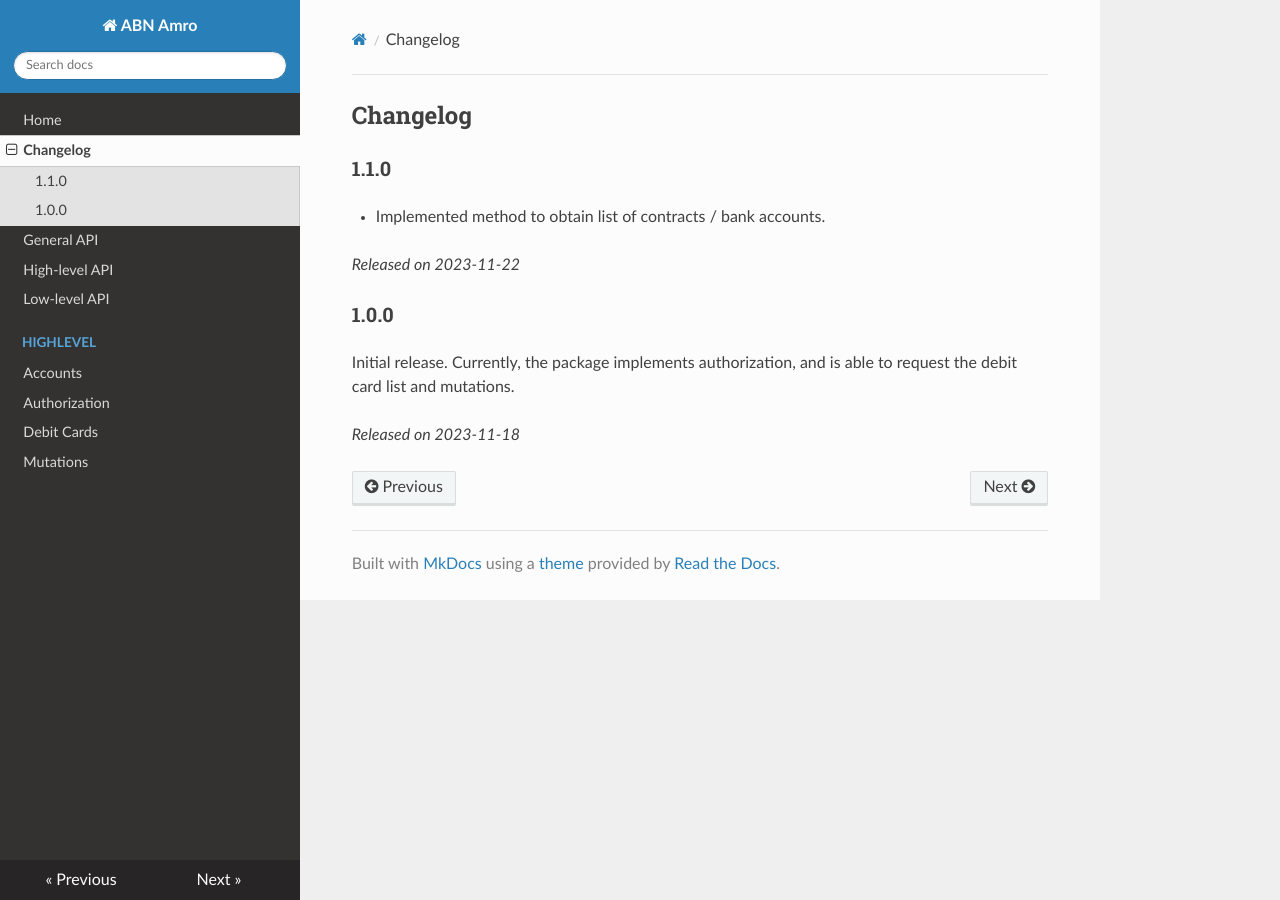
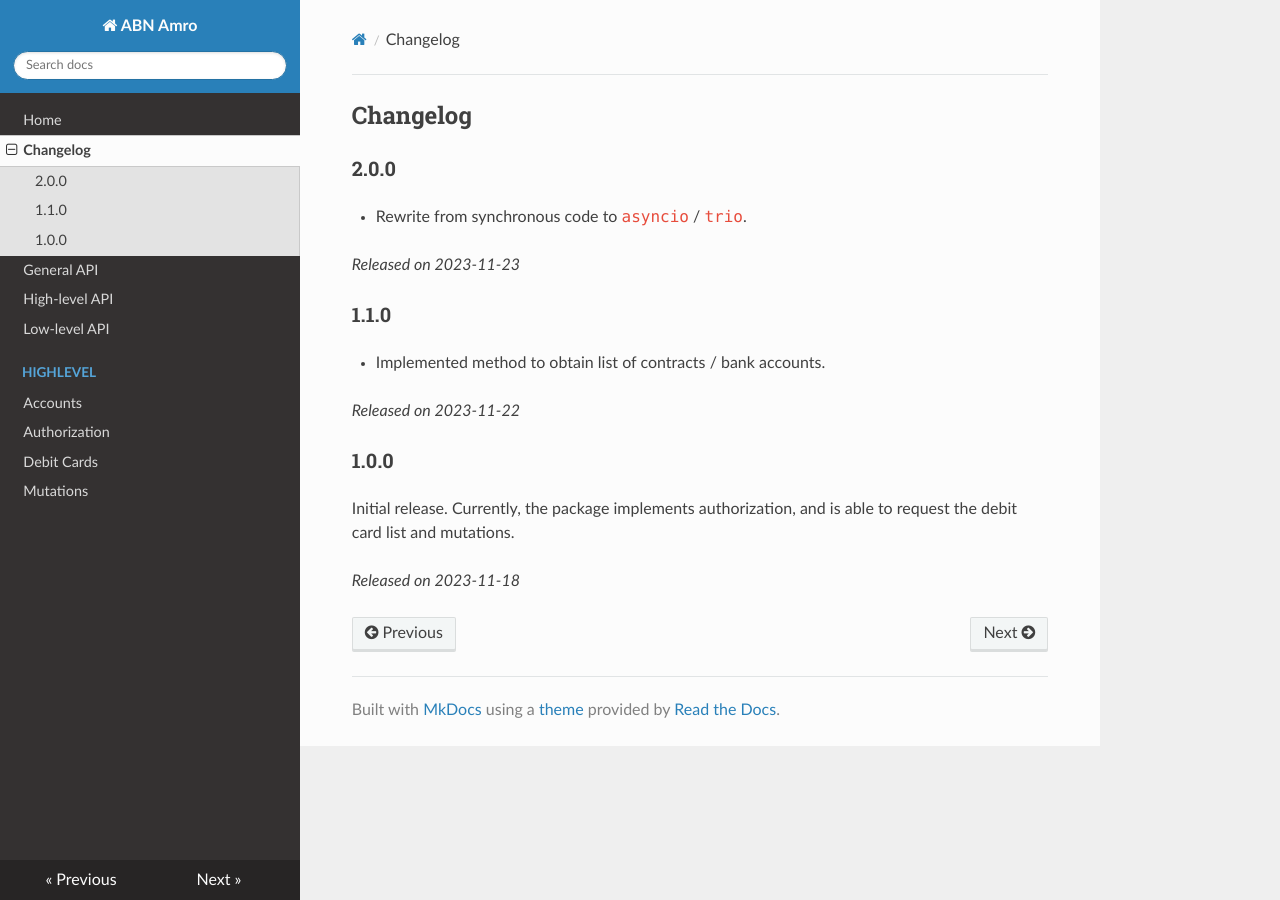
Before and after one commit to kinnay/ABN-Amro, an MkDocs documentation site: the page built from docs/changelog.md, in a window 1280 px wide. Built offline with MkDocs 1.6.1, drawn with Linux system fonts in a browser that asks for light colours; nearby versions of some CDN libraries.

Commit message:
Release 2.0.0

```diff
--- a/docs/changelog.md
+++ b/docs/changelog.md
@@ -1,5 +1,10 @@
 
 ## Changelog
+
+### 2.0.0
+* Rewrite from synchronous code to `asyncio` / `trio`.
+
+*Released on 2023-11-23*
 
 ### 1.1.0
 * Implemented method to obtain list of contracts / bank accounts.
--- a/setup.py
+++ b/setup.py
@@ -6,7 +6,7 @@ long_description = \
 
 setuptools.setup(
 	name = "abnamro",
-	version = "1.1.0",
+	version = "2.0.0",
 	description = "Unofficial ABN AMRO client",
 	long_description = long_description,
 	author = "Yannik Marchand",
```
Also changed, not shown: docs/index.md (+2 -2 lines).
